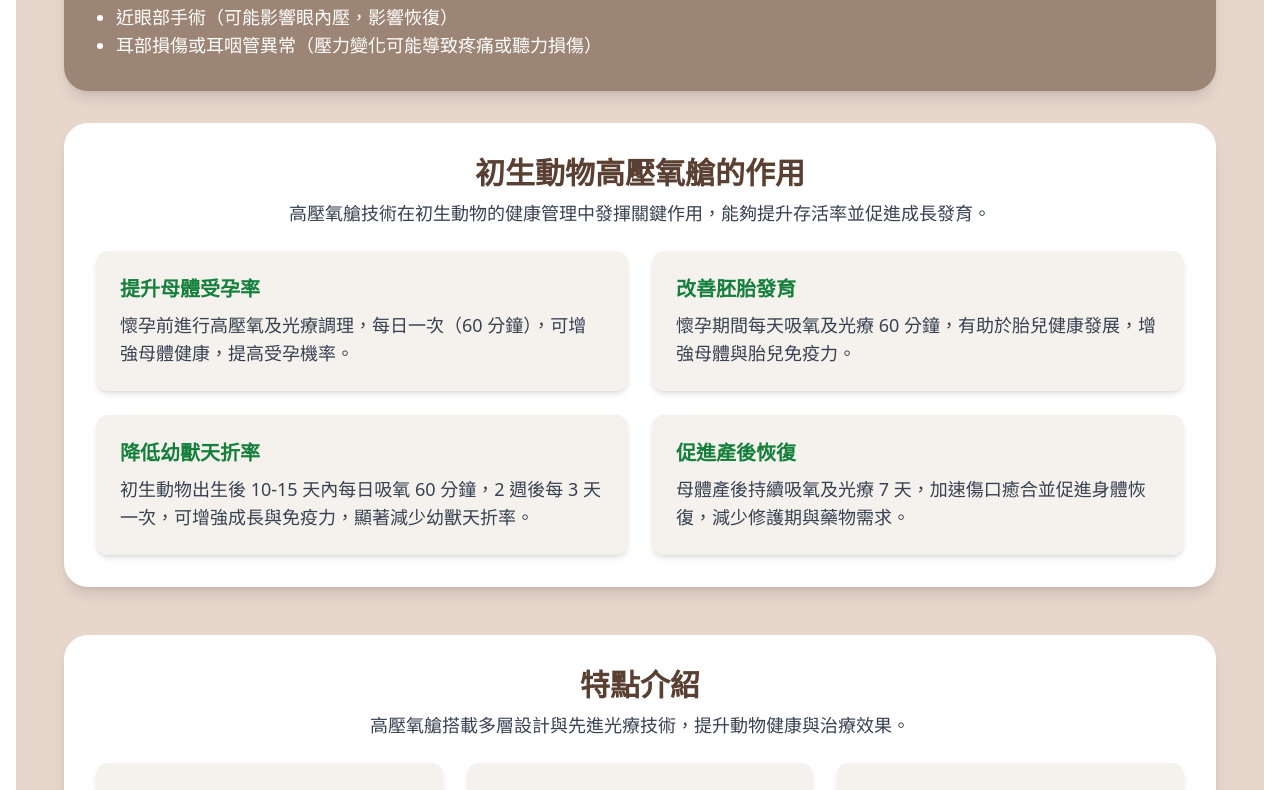
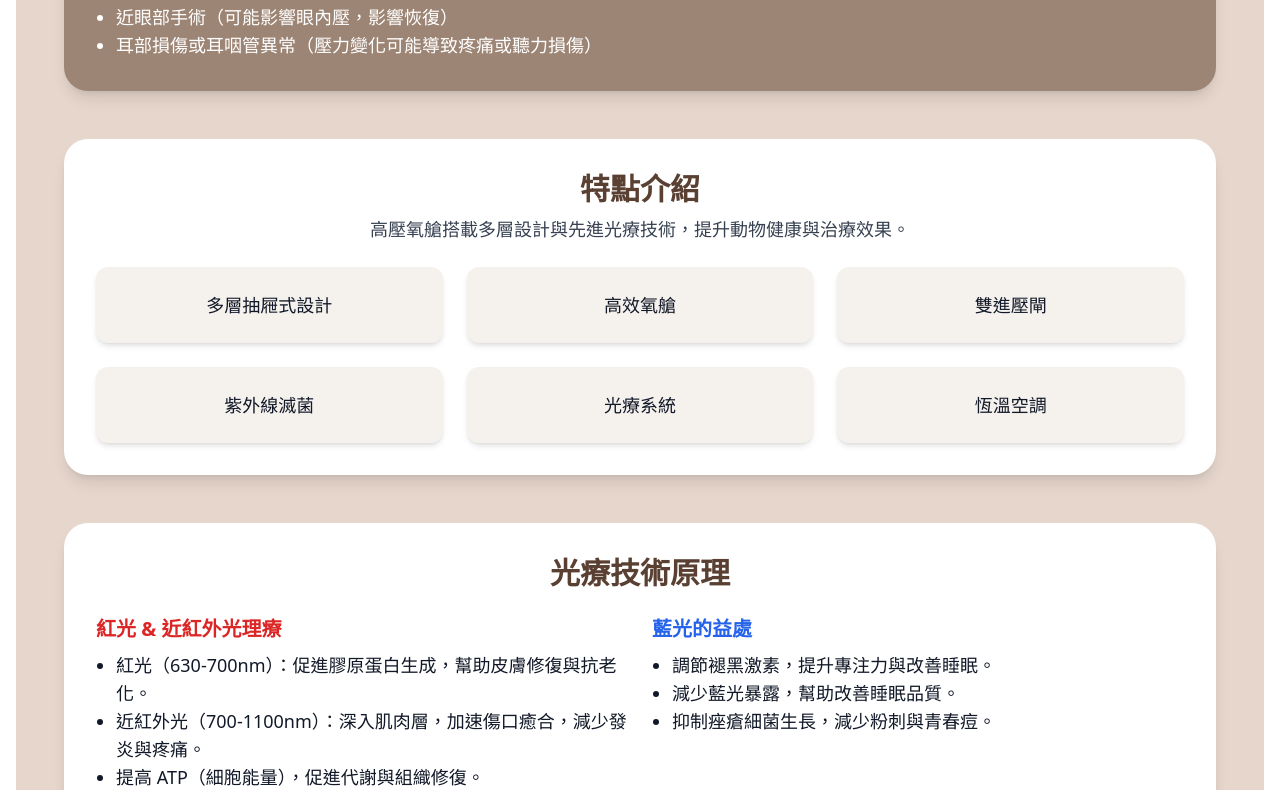
Before and after one commit to frankfu88/wenzhi, a Next.js app: page /oxygen in a window 1280 px wide. Shown: the part 2169-2959 px from the top of the page. Built offline with nearby package versions, Linux system fonts and the light colour scheme.

Commit message:
新增氧艙優勢、刪除不必要的氧艙資訊

```diff
--- a/src/app/oxygen/page.tsx
+++ b/src/app/oxygen/page.tsx
@@ -72,33 +72,7 @@ export default function NoahOxygen() {
           </div>
         </div>
 
-        {/* 🔹 初生動物高壓氧艙的作用 */}
-        <div className="bg-white shadow-lg rounded-3xl p-8 mt-8">
-          <h2 className="text-3xl font-bold text-center">初生動物高壓氧艙的作用</h2>
-          <p className="text-lg text-center text-gray-700 mt-2">
-            高壓氧艙技術在初生動物的健康管理中發揮關鍵作用，能夠提升存活率並促進成長發育。
-          </p>
-          <div className="grid grid-cols-1 md:grid-cols-2 gap-6 mt-6">
-            {[{
-              title: "提升母體受孕率",
-              description: "懷孕前進行高壓氧及光療調理，每日一次（60 分鐘），可增強母體健康，提高受孕機率。"
-            }, {
-              title: "改善胚胎發育",
-              description: "懷孕期間每天吸氧及光療 60 分鐘，有助於胎兒健康發展，增強母體與胎兒免疫力。"
-            }, {
-              title: "降低幼獸天折率",
-              description: "初生動物出生後 10-15 天內每日吸氧 60 分鐘，2 週後每 3 天一次，可增強成長與免疫力，顯著減少幼獸天折率。"
-            }, {
-              title: "促進產後恢復",
-              description: "母體產後持續吸氧及光療 7 天，加速傷口癒合並促進身體恢復，減少修護期與藥物需求。"
-            }].map((feature, index) => (
-              <div key={index} className="bg-[#F5F1ED] shadow-md rounded-xl p-6 text-lg">
-                <h3 className="text-xl font-bold text-green-700">{feature.title}</h3>
-                <p className="mt-2 text-gray-700">{feature.description}</p>
-              </div>
-            ))}
-          </div>
-        </div>
+
 
         {/* 🔹 特點介紹 */}
         <div className="bg-white shadow-lg rounded-3xl p-8 mt-12">
@@ -107,7 +81,7 @@ export default function NoahOxygen() {
             高壓氧艙搭載多層設計與先進光療技術，提升動物健康與治療效果。
           </p>
           <div className="grid grid-cols-1 md:grid-cols-2 lg:grid-cols-3 gap-6 mt-6">
-            {["提升存活率", "多層抽屜式設計", "高效氧艙", "雙進壓閘", "紫外線滅菌", "光療系統", "恆溫空調"].map((feature, index) => (
+            {["多層抽屜式設計", "高效氧艙", "雙進壓閘", "紫外線滅菌", "光療系統", "恆溫空調"].map((feature, index) => (
               <div key={index} className="bg-[#F5F1ED] shadow-md rounded-xl p-6 text-lg text-center">
                 {feature}
               </div>
--- a/src/app/page.tsx
+++ b/src/app/page.tsx
@@ -32,11 +32,12 @@ export default function Home() {
           <h2 className="text-4xl font-bold text-[#5A4032] flex items-center justify-center gap-2">
             <FaPaw className="text-yellow-500" /> 我們的優勢
           </h2>
-          <div className="grid grid-cols-1 md:grid-cols-3 gap-6 mt-6">
+          <div className="grid grid-cols-1 md:grid-cols-4 gap-6 mt-6">
             {[
               { title: "隔離病房", description: "提供安全的隔離環境，有效防止傳染病擴散。" },
               { title: "犬貓重症ICU病房", description: "專業監護設備，24 小時照護危重動物。" },
-              { title: "寵物保險指定醫院", description: "支援多種寵物保險，減輕您的醫療負擔。" }
+              { title: "寵物保險指定醫院", description: "支援多種寵物保險，減輕您的醫療負擔。" },
+              { title: "高壓氧保養", description: "透過高壓氧艙提升細胞含氧量，加速術後癒合、改善炎症與慢性疼痛。" }
             ].map((advantage, index) => (
               <div key={index} className="bg-[#F5F1ED] shadow-md rounded-xl p-6 text-lg text-center">
                 <h3 className="text-xl font-bold text-[#5A4032] flex items-center justify-center gap-2">
@@ -78,7 +79,7 @@ export default function Home() {
         <h2 className="text-4xl font-bold flex items-center justify-center gap-2">
           <FaPaw className="text-yellow-500" /> 主治項目
         </h2>
-        <div className="grid grid-cols-1 md:grid-cols-2 lg:grid-cols-3 gap-6 mt-8">
+        <div className="grid grid-cols-1 md:grid-cols-2 lg:grid-cols-4 gap-6 mt-8">
           {/* 🔹 內科 - 可點擊導向 `/internal` */}
           <div
             onClick={() => router.push("/internal")}
```
